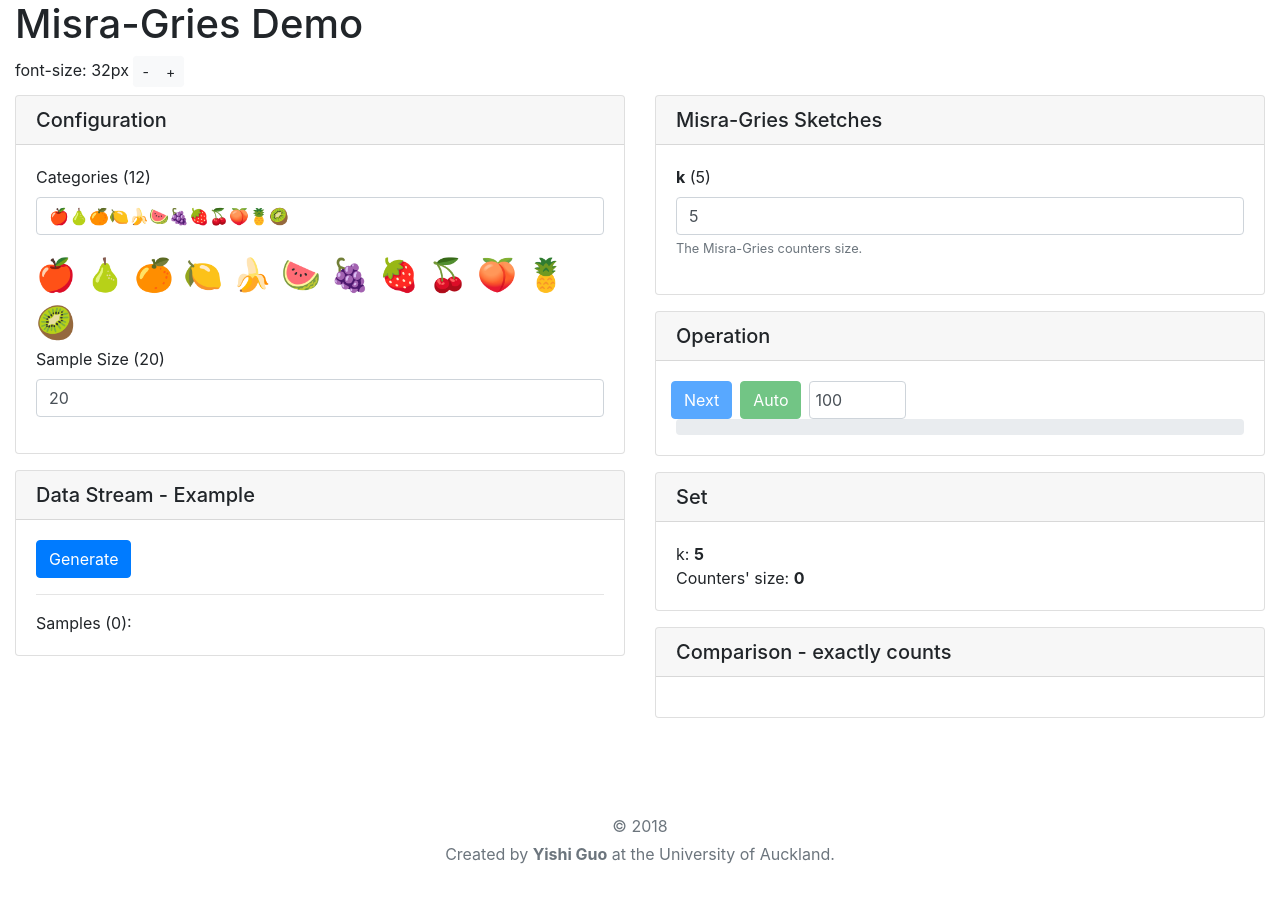
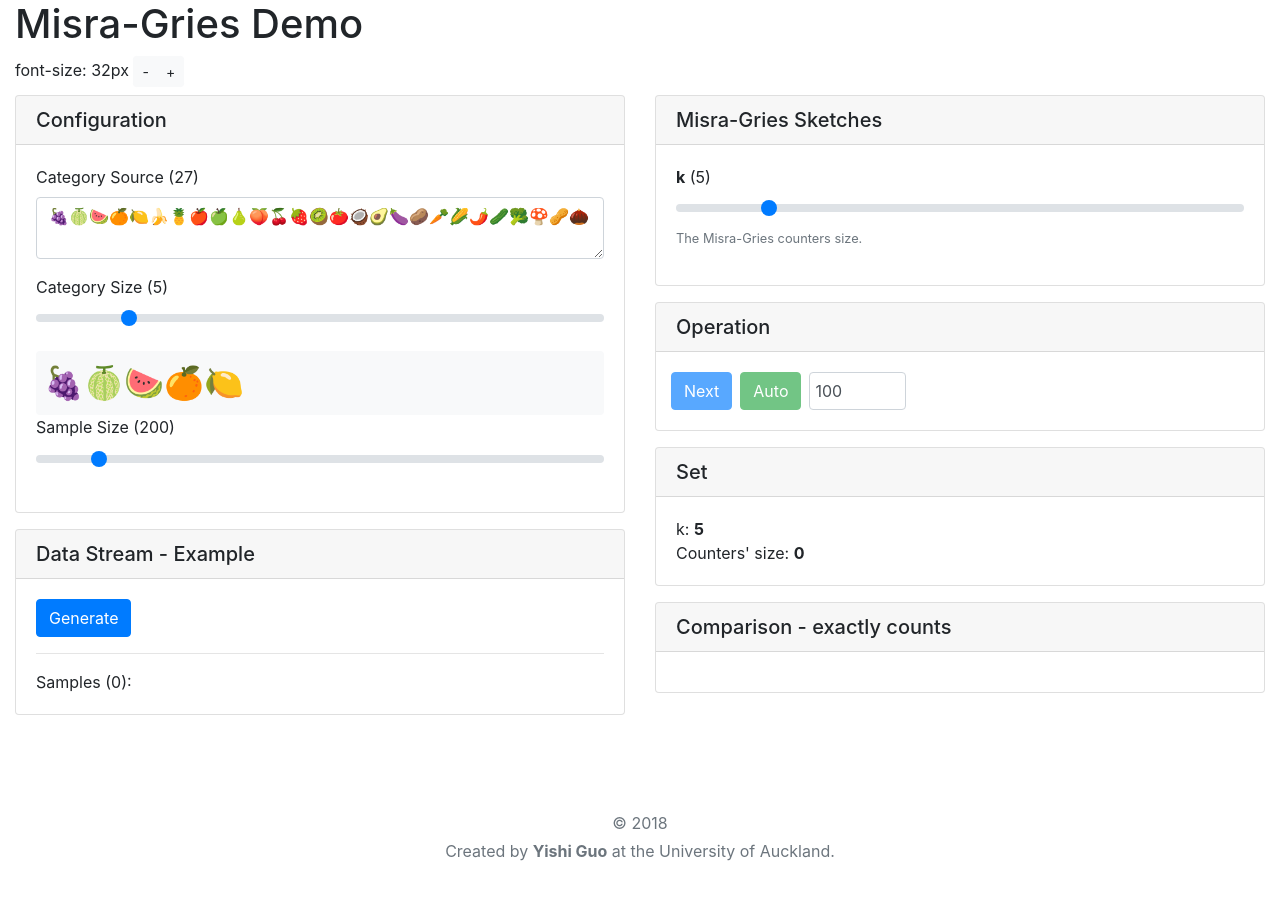
Before and after one commit to e10101/sketches, an Angular app: page / in a window 1280 px wide. Shown: the top 902 px of the page. Built offline with nearby package versions, Linux system fonts and the light colour scheme.

Commit message:
Change the input type from 'text' to 'range'

```diff
--- a/src/app/misra-gries/misra-gries.component.html
+++ b/src/app/misra-gries/misra-gries.component.html
@@ -19,20 +19,22 @@
         <div class="card-body">
           <form>
             <div class="form-group">
-              <label for="Categories">Categories ({{fruitsList.length}})</label>
-              <input type="text" [(ngModel)]="fruits" name="Categories" class="form-control" id="Categories"
-                placeholder="Categories">
+              <label for="fruits">Category Source ({{fruitsList.length}})</label>
+              <textarea class="form-control" [(ngModel)]="fruits" name="fruits" id="fruits" rows="2"></textarea>
             </div>
 
-            <div [ngStyle]="{'font-size': fontSize + 'px'}">
-              <span class="fruit" *ngFor="let fruit of fruitsList">
-                {{fruit}}
-              </span>
+            <div class="form-group">
+              <label for="categorySize">Category Size ({{categorySize}})</label>
+              <input type="range" class="custom-range" id="categorySize" [(ngModel)]="categorySize" name="categorySize" min="1" [max]="fruitsList.length">
+            </div>
+
+            <div [ngStyle]="{'font-size': fontSize + 'px'}" class="bg-light rounded p-2">
+              <span class="fruit" *ngFor="let fruit of categoryList">{{fruit}}</span>
             </div>
 
             <div class="form-group">
               <label for="Size">Sample Size ({{sampleSize}})</label>
-              <input type="number" [(ngModel)]="sampleSize" name="Size" class="form-control" id="Size" placeholder="Size">
+              <input type="range" class="custom-range" [(ngModel)]="sampleSize" id="sampleSize" name="sampleSize" min="1" max="2000">
             </div>
           </form>
         </div>
@@ -76,7 +78,7 @@
           <form>
             <div class="form-group">
               <label for="k"><strong>k</strong> ({{k}})</label>
-              <input type="number" [(ngModel)]="k" name="k" class="form-control" id="k" placeholder="k size">
+              <input type="range" class="custom-range" [(ngModel)]="k" id="k" name="k" min="1" [max]="fruitsList.length">
               <small class="form-text text-muted">The Misra-Gries counters size.</small>
             </div>
           </form>
@@ -87,6 +89,7 @@
         <h5 class="card-header">Operation</h5>
         <div class="card-body">
           <form>
+            <!-- Controls -->
             <div class="form-row">
               <button class="btn btn-primary" (click)="onNextStep()" [disabled]="!this.sample || this.sample.length <= 0">Next</button>
               <div *ngIf="!isAutoNext">
@@ -102,7 +105,9 @@
               <input type="number" [(ngModel)]="autoNextOffsetSeconds" name="autoNextOffsetSeconds" class="form-control col-md-2 ml-2"
                 placeholder="seconds">
             </div>
-            <div class="text-center" *ngIf="sample && sample.length > 0">
+
+            <!-- Current and Next Item-->
+            <div class="text-center mt-2" *ngIf="sample && sample.length > 0">
               <div class="d-inline-block" *ngIf="currentIndex > 0">
                 <div class="big-fruit current">
                   {{(sample[currentIndex-1]).label}}
@@ -119,10 +124,10 @@
                   Next index: <strong>{{currentIndex + 1}}</strong>
                 </div>
               </div>
+            </div>
 
-            </div>
             <!-- Progress -->
-            <div>
+            <div class="mt-2" *ngIf="sample && sample.length > 0">
               <div class="progress">
                 <div class="progress-bar progress-bar-striped" role="progressbar" [ngStyle]="{'width': (100 * currentIndex / sample.length) + '%'}"></div>
               </div>
--- a/src/app/misra-gries/misra-gries.component.ts
+++ b/src/app/misra-gries/misra-gries.component.ts
@@ -14,9 +14,10 @@
   styleUrls: ['./misra-gries.component.scss']
 })
 export class MisraGriesComponent implements OnInit {
-  public fruits = '🍎🍐🍊🍋🍌🍉🍇🍓🍒🍑🍍🥝';
+  public fruits = '🍇🍈🍉🍊🍋🍌🍍🍎🍏🍐🍑🍒🍓🥝🍅🥥🥑🍆🥔🥕🌽🌶🥒🥦🍄🥜🌰';
+  public categorySize = 5;
   public _k = 5;
-  public sampleSize = 20;
+  public sampleSize = 200;
   public sample: Item[] = [];
 
   public fontSize = 32; // px
@@ -39,14 +40,22 @@
   }
 
   public get fruitsList(): string[] {
-    return Array.from(this.fruits);
+    const list = Array.from(this.fruits).filter((ch) => {
+      return ch.charCodeAt(0) > 1000;
+    });
+
+    return _.uniq(list);
+  }
+
+  public get categoryList(): string[] {
+    return this.fruitsList.slice(0, this.categorySize);
   }
 
   public get realCounting() {
     const count = _.countBy(this.sample, 'label');
     const arr = Object.keys(count).map(key => ({ key, value: count[key] }));
 
-    const sorted = _.orderBy(arr, 'label', 'desc');
+    const sorted = _.orderBy(arr, 'value', 'desc');
     return sorted;
   }
 
@@ -62,7 +71,6 @@
     const sample: Item[] = [];
     for (let i = 0; i < this.sampleSize; i++) {
       const label = _.sample(this.fruitsList);
-      console.log('label', label);
       sample.push(new Item(label, i + 1));
     }
 
@@ -86,14 +94,11 @@
   }
 
   onNextStep() {
-    console.log('onNextStep');
     if (this.sample && this.sample.length <= this.currentIndex) {
       this.isAutoNext = false;
       return;
     }
     this.currentIndex++;
-
-    console.log('currentIndex', this.currentIndex);
 
     if (this.currentIndex > 0) {
       const index = this.currentIndex - 1;
@@ -108,7 +113,6 @@
     if (this.isAutoNext) {
       clearInterval(this.autoNextTimer);
     } else {
-      console.log('timer now');
       if (this.autoNextTimer) {
         clearInterval(this.autoNextTimer);
       }
```
